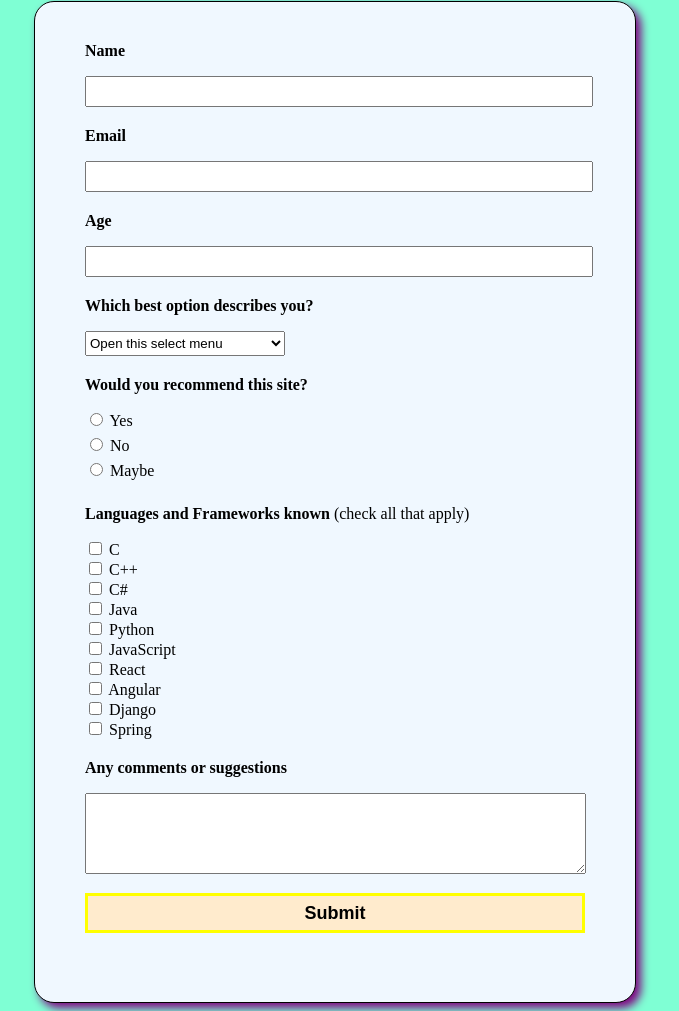
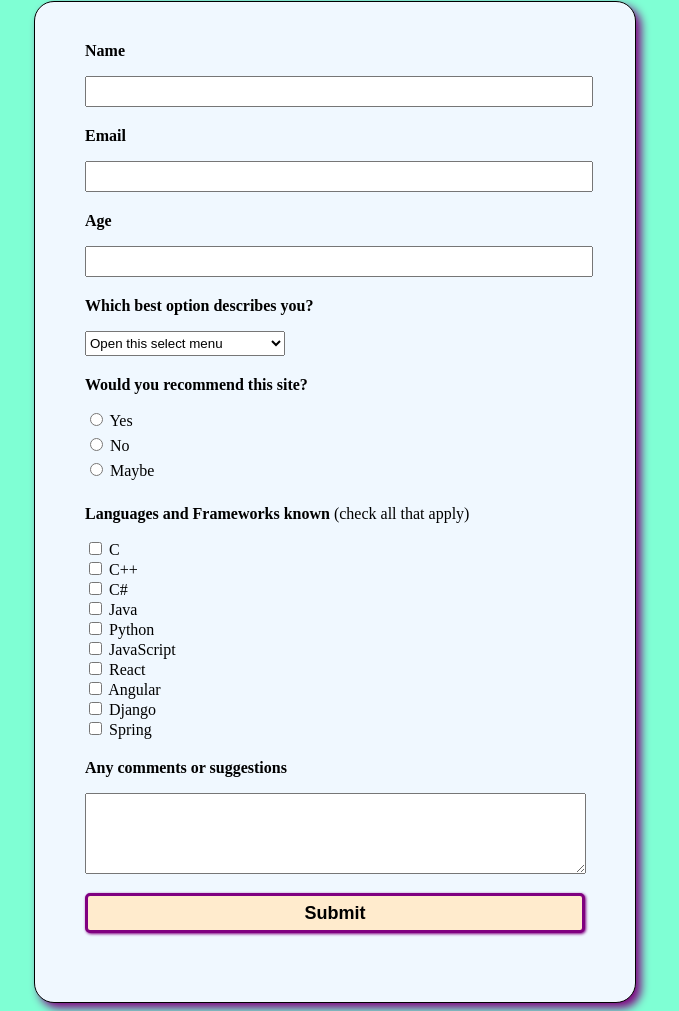
Before and after one commit to DanielGallo84/HtmlForms, a plain HTML site: page index.html in a window 1280 px wide. Shown: the part 126-1137 px from the top of the page, without its empty margins (374-1053 px from the left). Drawn offline with Linux system fonts and the light colour scheme.

Commit message:
last commit

```diff
--- a/style.css
+++ b/style.css
@@ -69,10 +69,12 @@ span{
     height: 40px;
     width: 500px;
     background-color: blanchedalmond;
-    border: solid yellow;
+    border: solid purple;
     font-size: large;
     font-weight: bold;
+    border-radius: 5px;
+    box-shadow: 1px 1px 3px purple;
 }
 #submit:hover {
-    background: turquoise;
+    background:  aquamarine;
 }
```
